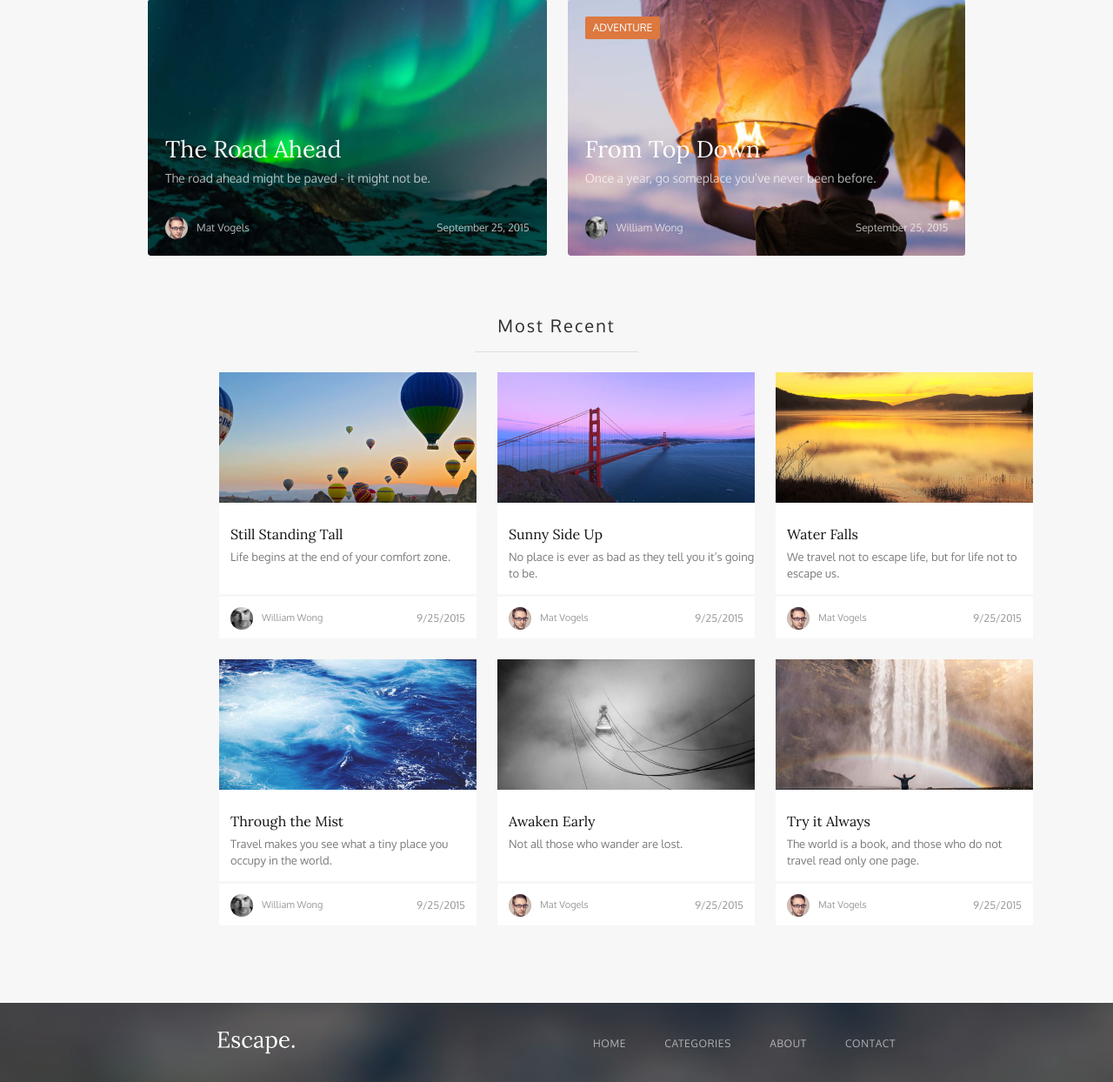
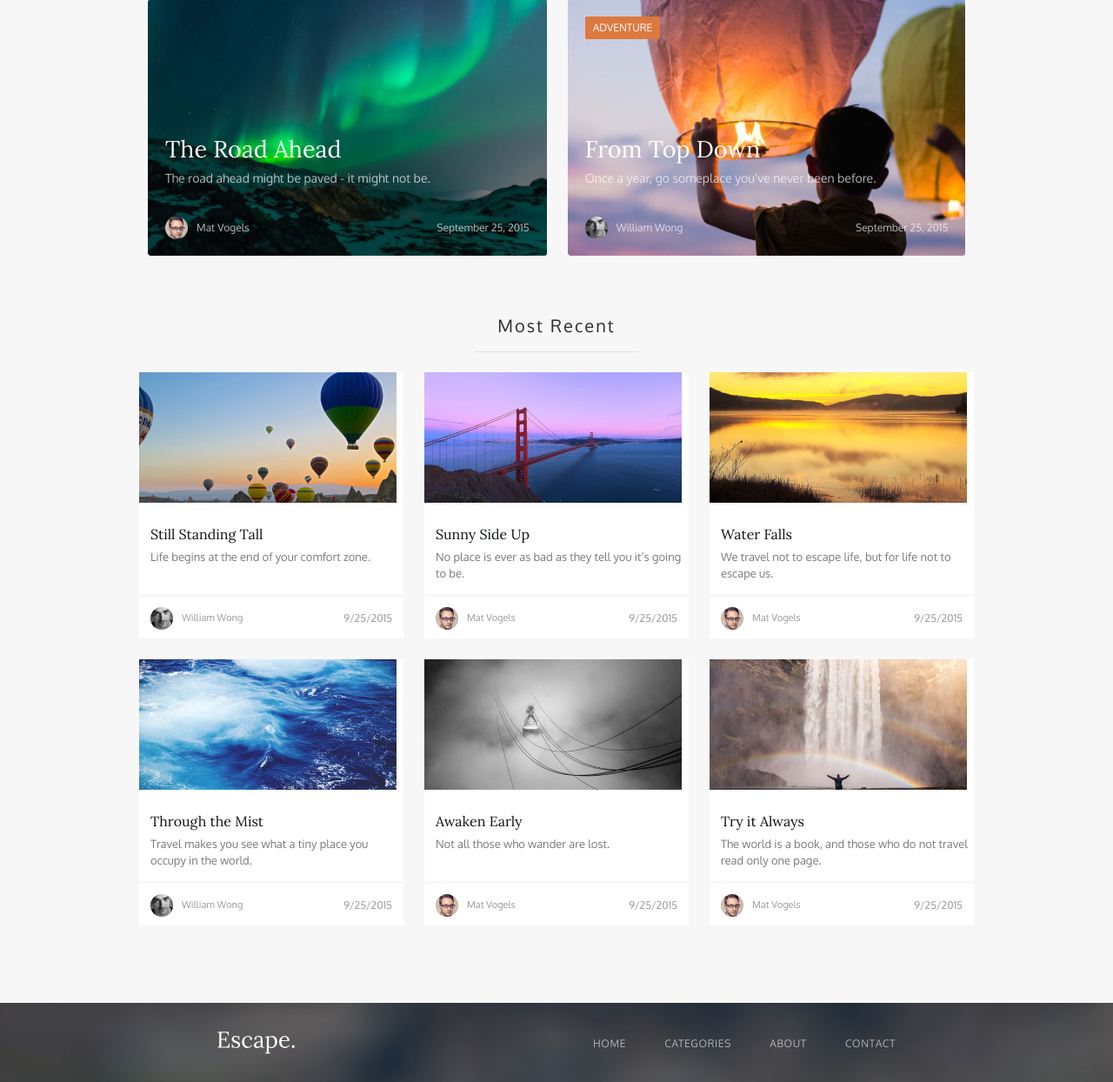
Before and after one commit to FALLENEZER/Web, a PHP site: page /home.php in a window 1280 px wide. Shown: the part 693-1937 px from the top of the page at 87% size. Run offline with PHP 8.4, Linux system fonts and the light colour scheme.

Commit message:
Very done third

```diff
--- a/home.php
+++ b/home.php
@@ -1,5 +1,5 @@
 <?php
-$feautured_posts = [
+$feauturedPosts = [
  [
    'title' => 'The Road Ahead',
    'subtitle' => 'The road ahead might be paved - it might not be.',
@@ -19,7 +19,7 @@ $feautured_posts = [
     'id' => 'second'
  ]
 ];
-$recent_posts = [
+$recentPosts = [
     [
       'title' => 'Still Standing Tall',
       'subtitle' => 'Life begins at the end of your comfort zone.',
@@ -122,7 +122,7 @@ $recent_posts = [
 
             <div class="content__block">
             <?php
-                foreach ($feautured_posts as $post) {
+                foreach ($feauturedPosts as $post) {
                     include 'post_feautured_preview.php';
                 }
             ?>
@@ -132,7 +132,7 @@ $recent_posts = [
         </div>
         <div class="small__cards">
             <?php
-                foreach ($recent_posts as $post) {
+                foreach ($recentPosts as $post) {
                     include 'post_recent_preview.php';
                 }
             ?>
--- a/static/Styles/home-style.css
+++ b/static/Styles/home-style.css
@@ -223,11 +223,10 @@
 .small__cards {
     display: grid;
     grid-template-columns: repeat(3, 1fr);
-    margin: 16px 240px 0px 240px;
+    margin: 0 auto;
     padding-bottom: 89px;
-    margin-left: 252px;
     gap: 24px;
-    max-width: 296px;
+    max-width: 960px
 }
 
 .small_cards__card {
```
